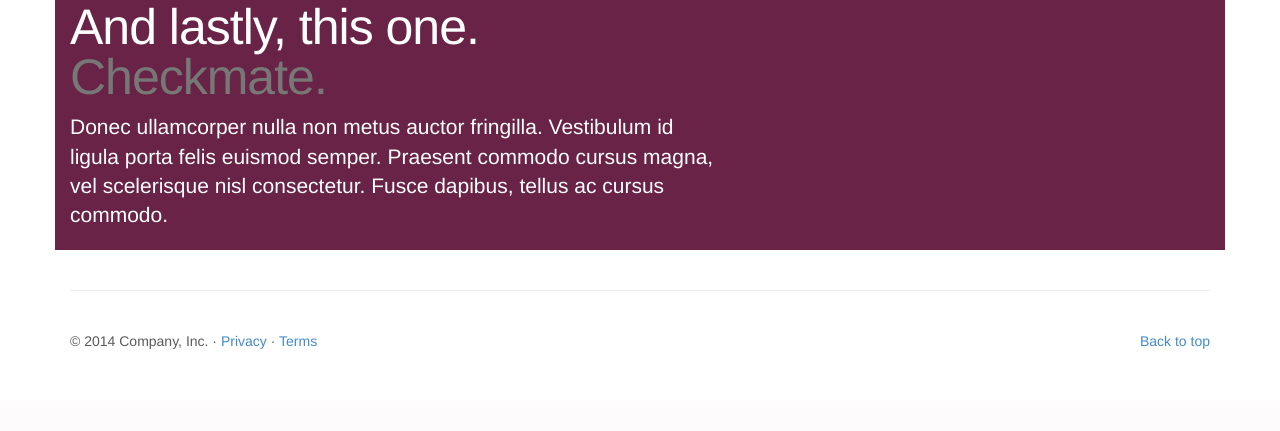
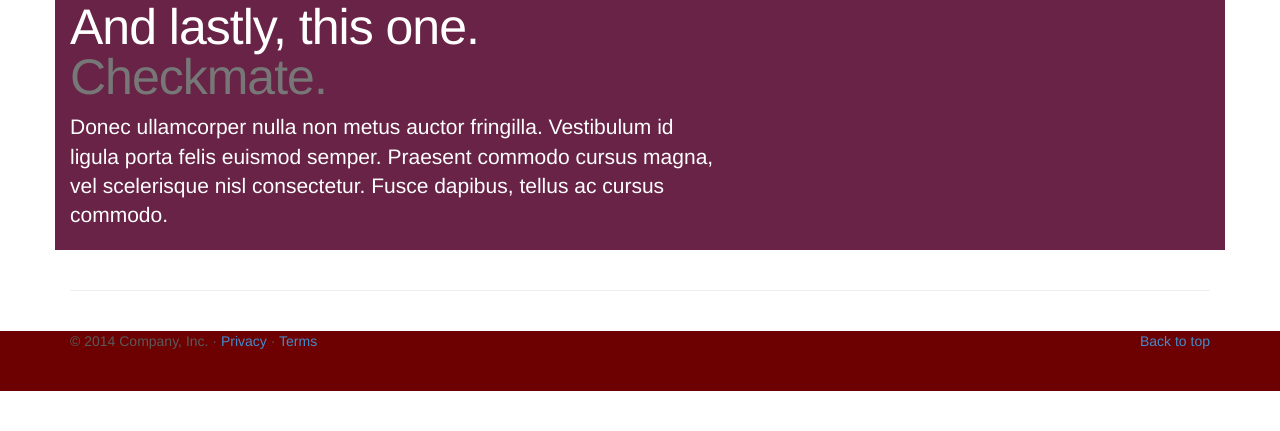
Before and after one commit to sandrowong/ichikawa, a PHP site: page / in a window 1280 px wide. Shown: the part 2041-2472 px from the top of the page. Before the commit the page ends 2390 px from the top, so only its background shows below. Run offline with PHP 8.4, Linux system fonts and the light colour scheme.

Commit message:
fixed carousel and added footer

```diff
--- a/components/css/carousel.css
+++ b/components/css/carousel.css
@@ -1,13 +1,3 @@
-/* GLOBAL STYLES
--------------------------------------------------- */
-/* Padding below the footer and lighter body text */
-
-body {
-  padding-bottom: 40px;
-  color: #5a5a5a;
-}
-
-
 /* CUSTOMIZE THE NAVBAR
 -------------------------------------------------- */
 
@@ -82,7 +72,7 @@ body {
 -------------------------------------------------- */
 
 .carousel-fade .carousel-inner .item {
-  opacity: 0;
+  opacity: 0.6;
   -webkit-transition-property: opacity;
           transition-property: opacity;
 }
@@ -106,21 +96,18 @@ body {
 .item:nth-child(1) {
   background: url("../img/slide1.jpg") #000 no-repeat center;
   background-size: cover;
-    background-size: cover!important;
   -moz-background-size: cover!important;
   -webkit-background-size: cover!important;
 }
 .item:nth-child(2) {
   background: url("../img/slide2.jpg") #000 no-repeat center;
   background-size: cover;
-    background-size: cover!important;
   -moz-background-size: cover!important;
   -webkit-background-size: cover!important;
 }
 .item:nth-child(3) {
   background: url("../img/slide3.jpg") #000 no-repeat center;
   background-size: cover;
-    background-size: cover!important;
   -moz-background-size: cover!important;
   -webkit-background-size: cover!important;
 }
--- a/components/css/custom.css
+++ b/components/css/custom.css
@@ -93,7 +93,23 @@
   height: 100%;
  }
 
+ /* FOOTER */
+.footer {
+	bottom: 0;
+	width: 100%;
+	height: 60px;
+	background-color: #6D0000;
+}
 /* RESPONSIVE */
+
+@media (max-width: 768px) {
+	.navbar-nav > li:first-child {
+   		margin-left: 0;
+	}
+	.navbar-nav > li > a {
+    	margin-right: 0;
+	}
+}
 
 @media (max-width: 1024px) {
 	.navbar-nav > li:first-child {
@@ -104,16 +120,6 @@
 	}
 }
 
-
-@media (max-width: 768px) {
-	.navbar-nav > li:first-child {
-   		margin-left: 0;
-	}
-	.navbar-nav > li > a {
-    	margin-right: 0;
-	}
-}
-
 @media (max-width: 480px) {
 	.mobile-fav {
 		font-size: 1.5rem;
--- a/index.html
+++ b/index.html
@@ -16,16 +16,15 @@
     <!-- Bootstrap core CSS -->
     <link href="build/css/style.min.css" rel="stylesheet">
     <link href="components/css/custom.css" rel="stylesheet">
+    <!-- Custom styles for this template -->
+    <link href="components/css/carousel.css" rel="stylesheet">
 
     <!-- HTML5 shim and Respond.js IE8 support of HTML5 elements and media queries -->
     <!--[if lt IE 9]>
       <script src="https://oss.maxcdn.com/html5shiv/3.7.2/html5shiv.min.js"></script>
       <script src="https://oss.maxcdn.com/respond/1.4.2/respond.min.js"></script>
     <![endif]-->
-  </head>
 
-    <!-- Custom styles for this template -->
-    <link href="components/css/carousel.css" rel="stylesheet">
   </head>
 <!-- NAVBAR
 ================================================== -->
@@ -197,15 +196,15 @@
 
       <!-- /END THE FEATURETTES -->
 
+    </div><!-- /.container -->
 
-      <!-- FOOTER -->
-      <footer>
+    <!-- FOOTER -->
+    <div class="footer">
+      <div class="container">
         <p class="pull-right"><a href="#home">Back to top</a></p>
         <p>&copy; 2014 Company, Inc. &middot; <a href="#">Privacy</a> &middot; <a href="#">Terms</a></p>
-      </footer>
-
-    </div><!-- /.container -->
-
+      </div>
+    </div>
 
     <!-- Bootstrap core JavaScript
     ================================================== -->
```
Lines whose indentation alone changed are shown as unchanged.
